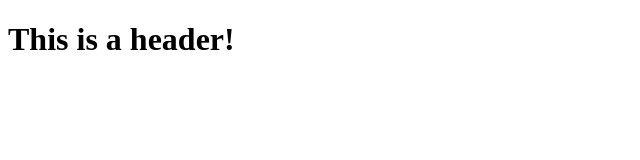
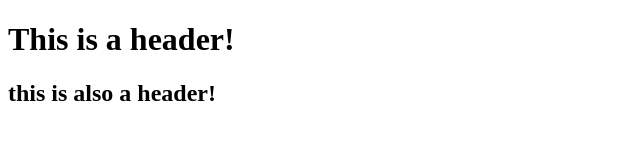
Before and after one commit to TeunKlaassens/CSE1500-Web-Technology-Assignment-One-HTML-and-CSS, a plain HTML site: page index.html in a window 1280 px wide. Shown: the whole page, without its empty margins (0-640 px from the left). Drawn offline with Linux system fonts and the light colour scheme.

Commit message:
updated index.html

```diff
--- a/index.html
+++ b/index.html
@@ -8,5 +8,6 @@
 </head>
 <body>
     <h1>This is a header!</h1>
+    <h2>this is also a header!</h2>
 </body>
 </html>
```
